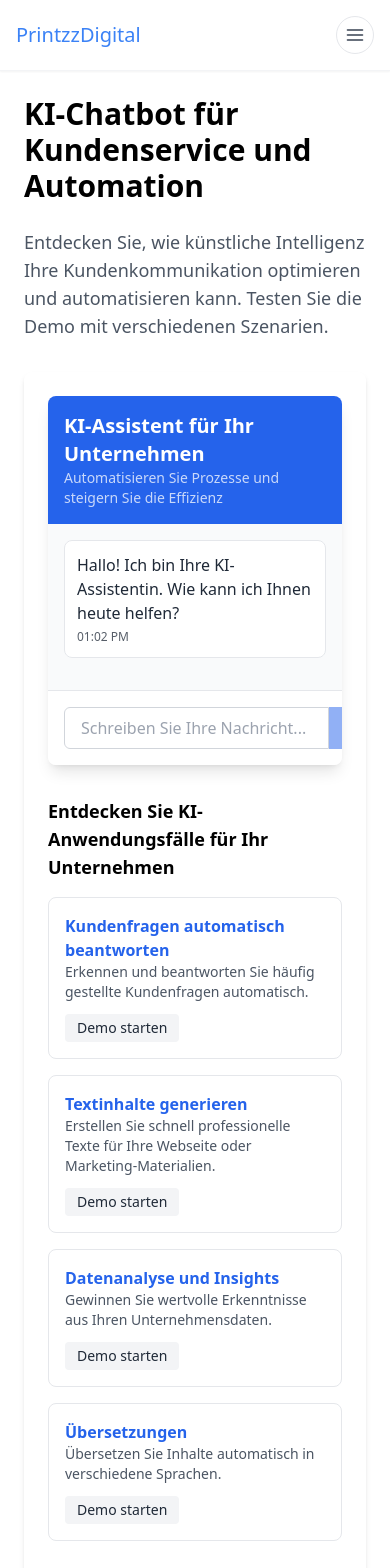
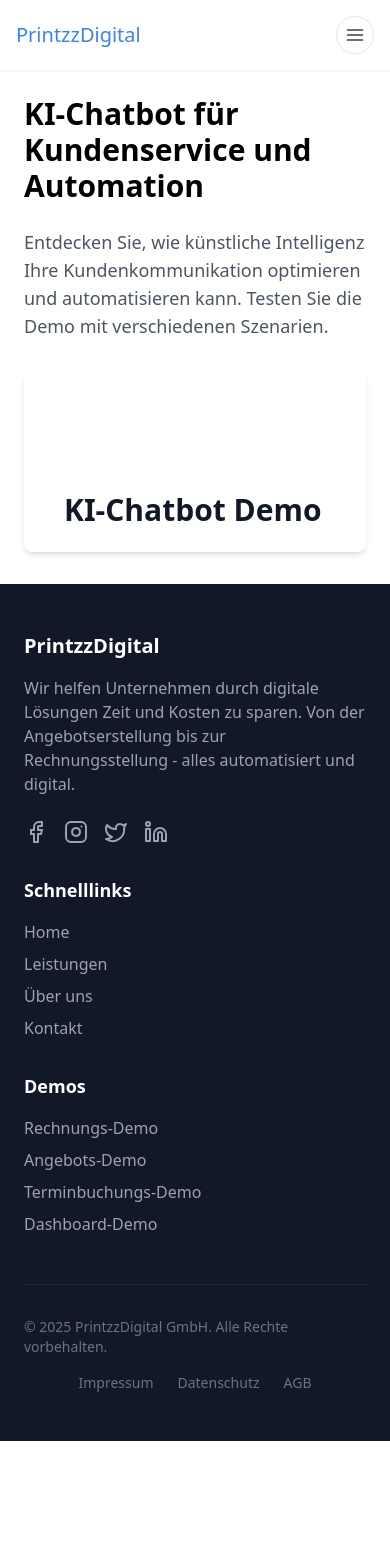
Before and after one commit to lk2693/printzzdigital, a Next.js app: page /demos/AI-bot in a window 390 px wide. Shown: the top 1568 px of the page. After the commit the page ends 1441 px from the top, so only its background shows below. Built offline with nearby package versions, Linux system fonts and the light colour scheme.

Commit message:
„mobile„

```diff
--- a/app/demos/ki-chatbot/page.tsx
+++ b/app/demos/ki-chatbot/page.tsx
@@ -1,24 +1,15 @@
 // app/demos/ki-chatbot/page.tsx
 "use client";
 
-import AIDemo from "../../../components/AIDemo";
-import Header from "../../../components/Header";
-import Footer from "../../../components/Footer";
+import AIDemo from '@/components/AIDemo';
+import Header from '@/components/Header';
+import Footer from '@/components/Footer';
 
-export default function KIChatbotPage() {
+export default function ChatbotPage() {
   return (
     <>
       <Header />
-      <div className="pt-24 max-w-7xl mx-auto px-6 py-8">
-        <h1 className="text-3xl font-bold mb-6">KI-Chatbot für Kundenservice und Automation</h1>
-        <p className="text-lg text-gray-600 mb-8">
-          Entdecken Sie, wie künstliche Intelligenz Ihre Kundenkommunikation optimieren
-          und automatisieren kann. Testen Sie die Demo mit verschiedenen Szenarien.
-        </p>
-        <div className="bg-white rounded-lg shadow-md p-6">
-          <AIDemo />
-        </div>
-      </div>
+      <AIDemo />
       <Footer />
     </>
   );
--- a/components/AiDemo.tsx
+++ b/components/AiDemo.tsx
@@ -1,220 +1,14 @@
-// components/AIDemo.tsx
-import React, { useState, useRef, useEffect } from 'react';
+"use client"
 
-// Typen für unsere Komponenten
-type Message = {
-  id: string;
-  text: string;
-  sender: 'user' | 'ai';
-  timestamp: Date;
-};
+import React from 'react';
 
-type DemoFeature = {
-  id: string;
-  title: string;
-  description: string;
-  prompt: string;
-};
-
-const AIDemo: React.FC = () => {
-  // Demo-Features für KMU
-  const features: DemoFeature[] = [
-    {
-      id: '1',
-      title: 'Kundenfragen automatisch beantworten',
-      description: 'Erkennen und beantworten Sie häufig gestellte Kundenfragen automatisch.',
-      prompt: 'Wie kann ich meine Bestellung verfolgen?'
-    },
-    {
-      id: '2',
-      title: 'Textinhalte generieren',
-      description: 'Erstellen Sie schnell professionelle Texte für Ihre Webseite oder Marketing-Materialien.',
-      prompt: 'Erstelle einen kurzen Produkttext für unsere neue umweltfreundliche Verpackung.'
-    },
-    {
-      id: '3',
-      title: 'Datenanalyse und Insights',
-      description: 'Gewinnen Sie wertvolle Erkenntnisse aus Ihren Unternehmensdaten.',
-      prompt: 'Analysiere die Verkaufszahlen des letzten Quartals und gib Empfehlungen.'
-    },
-    {
-      id: '4',
-      title: 'Übersetzungen',
-      description: 'Übersetzen Sie Inhalte automatisch in verschiedene Sprachen.',
-      prompt: 'Übersetze folgenden Text ins Englische: "Unser Unternehmen steht für Qualität und Innovation."'
-    }
-  ];
-
-  // State für die Chat-Nachrichten
-  const [messages, setMessages] = useState<Message[]>([
-    {
-      id: '0',
-      text: 'Hallo! Ich bin Ihre KI-Assistentin. Wie kann ich Ihnen heute helfen?',
-      sender: 'ai',
-      timestamp: new Date()
-    }
-  ]);
-
-  const [inputText, setInputText] = useState('');
-  const [isLoading, setIsLoading] = useState(false);
-  const messagesEndRef = useRef<HTMLDivElement>(null);
-
-  // Automatische Antworten für die Demo
-  const demoResponses: Record<string, string> = {
-    'Wie kann ich meine Bestellung verfolgen?':
-      'Sie können Ihre Bestellung über unser Kundenportal verfolgen. Gehen Sie auf "Mein Konto" > "Bestellungen" und klicken Sie auf die Bestellnummer. Alternativ können Sie auch die Tracking-Nummer in der Bestätigungs-E-Mail verwenden.',
-
-    'Erstelle einen kurzen Produkttext für unsere neue umweltfreundliche Verpackung.':
-      'Unsere revolutionäre Öko-Verpackung: Hergestellt aus 100% recycelten Materialien und vollständig biologisch abbaubar. Schützen Sie Ihre Produkte und gleichzeitig unseren Planeten. Mit unserem innovativen Design reduzieren Sie nicht nur Ihren ökologischen Fußabdruck, sondern begeistern auch umweltbewusste Kunden. Zukunftsorientierte Verpackung, die Verantwortung zeigt.',
-
-    'Analysiere die Verkaufszahlen des letzten Quartals und gib Empfehlungen.':
-      'Basierend auf den Verkaufszahlen des letzten Quartals sehe ich einen Anstieg bei Produktkategorie A (+15%) und einen Rückgang bei Kategorie C (-8%). Die höchsten Umsätze wurden in der Region Nord erzielt. Empfehlungen: 1) Marketing-Budget für Kategorie A erhöhen, 2) Produktlinie C überarbeiten oder Preisstrategien anpassen, 3) Best Practices aus Region Nord auf andere Regionen übertragen, 4) Cross-Selling zwischen Kategorie A und B verstärken.',
-
-    'Übersetze folgenden Text ins Englische: "Unser Unternehmen steht für Qualität und Innovation."':
-      '"Our company stands for quality and innovation."'
-  };
-
-  // Funktion zum Scrollen zum Ende des Chats
-  const scrollToBottom = () => {
-    messagesEndRef.current?.scrollIntoView({ behavior: 'smooth' });
-  };
-
-  useEffect(() => {
-    scrollToBottom();
-  }, [messages]);
-
-  // Nachricht senden und Antwort generieren
-  const sendMessage = async (text: string) => {
-    if (!text.trim()) return;
-
-    // Neue Benutzernachricht hinzufügen
-    const userMessage: Message = {
-      id: Date.now().toString(),
-      text,
-      sender: 'user',
-      timestamp: new Date()
-    };
-
-    setMessages(prev => [...prev, userMessage]);
-    setInputText('');
-    setIsLoading(true);
-
-    // In einer realen Anwendung würden Sie hier Ihre KI-API aufrufen
-    // Für diese Demo verwenden wir vordefinierte Antworten
-    setTimeout(() => {
-      const aiResponse: Message = {
-        id: (Date.now() + 1).toString(),
-        text: demoResponses[text] || 'Ich verstehe Ihre Anfrage. In einer echten Implementierung würde ich hier eine passende Antwort liefern, basierend auf Ihren Unternehmensdaten und -prozessen.',
-        sender: 'ai',
-        timestamp: new Date()
-      };
-
-      setMessages(prev => [...prev, aiResponse]);
-      setIsLoading(false);
-    }, 1000);
-  };
-
-  // Feature-Demo starten
-  const startFeatureDemo = (prompt: string) => {
-    setInputText(prompt);
-    sendMessage(prompt);
-  };
-
+export default function AIDemo() {
   return (
-    <div className="flex flex-col h-full max-w-4xl mx-auto">
-      <div className="bg-white rounded-lg shadow-lg overflow-hidden flex flex-col h-full">
-        {/* Header */}
-        <div className="bg-blue-600 text-white p-4">
-          <h2 className="text-xl font-bold">KI-Assistent für Ihr Unternehmen</h2>
-          <p className="text-sm opacity-75">Automatisieren Sie Prozesse und steigern Sie die Effizienz</p>
-        </div>
-
-        {/* Chat-Bereich */}
-        <div className="flex-1 overflow-y-auto p-4 bg-gray-50">
-          {messages.map(message => (
-            <div
-              key={message.id}
-              className={`mb-4 flex ${message.sender === 'user' ? 'justify-end' : 'justify-start'}`}
-            >
-              <div
-                className={`rounded-lg p-3 max-w-xs md:max-w-md ${
-                  message.sender === 'user'
-                    ? 'bg-blue-500 text-white'
-                    : 'bg-white text-gray-800 border border-gray-200'
-                }`}
-              >
-                <p>{message.text}</p>
-                <p className="text-xs opacity-75 mt-1">
-                  {message.timestamp.toLocaleTimeString([], { hour: '2-digit', minute: '2-digit' })}
-                </p>
-              </div>
-            </div>
-          ))}
-          {isLoading && (
-            <div className="flex justify-start mb-4">
-              <div className="bg-white text-gray-800 rounded-lg p-3 border border-gray-200">
-                <div className="flex space-x-2">
-                  <div className="w-2 h-2 rounded-full bg-gray-400 animate-pulse"></div>
-                  <div className="w-2 h-2 rounded-full bg-gray-400 animate-pulse delay-100"></div>
-                  <div className="w-2 h-2 rounded-full bg-gray-400 animate-pulse delay-200"></div>
-                </div>
-              </div>
-            </div>
-          )}
-          <div ref={messagesEndRef} />
-        </div>
-
-        {/* Eingabefeld */}
-        <div className="border-t border-gray-200 p-4 bg-white">
-          <div className="flex">
-            <input
-              type="text"
-              value={inputText}
-              onChange={(e) => setInputText(e.target.value)}
-              onKeyPress={(e) => e.key === 'Enter' && sendMessage(inputText)}
-              placeholder="Schreiben Sie Ihre Nachricht..."
-              className="flex-1 border border-gray-300 rounded-l-md py-2 px-4 focus:outline-none focus:ring-2 focus:ring-blue-500"
-            />
-            <button
-              onClick={() => sendMessage(inputText)}
-              disabled={!inputText.trim() || isLoading}
-              className="bg-blue-600 text-white rounded-r-md px-4 py-2 font-medium hover:bg-blue-700 focus:outline-none focus:ring-2 focus:ring-blue-500 disabled:opacity-50"
-            >
-              Senden
-            </button>
-          </div>
-        </div>
-      </div>
-
-      {/* Feature-Demos */}
-      <div className="mt-8">
-        <h3 className="text-lg font-semibold mb-4">Entdecken Sie KI-Anwendungsfälle für Ihr Unternehmen</h3>
-        <div className="grid grid-cols-1 md:grid-cols-2 gap-4">
-          {features.map(feature => (
-            <div key={feature.id} className="border border-gray-200 rounded-lg p-4 bg-white hover:shadow-md transition-shadow">
-              <h4 className="font-bold text-blue-600">{feature.title}</h4>
-              <p className="text-gray-600 mb-3 text-sm">{feature.description}</p>
-              <button
-                onClick={() => startFeatureDemo(feature.prompt)}
-                className="text-sm bg-gray-100 hover:bg-gray-200 text-gray-800 font-medium py-1 px-3 rounded transition-colors"
-              >
-                Demo starten
-              </button>
-            </div>
-          ))}
-        </div>
-      </div>
-
-      {/* Integrationshinweise */}
-      <div className="mt-8 bg-blue-50 rounded-lg p-4 border border-blue-100">
-        <h3 className="text-lg font-semibold text-blue-800 mb-2">Implementierungshinweise</h3>
-        <p className="text-blue-700 text-sm">
-          In einer vollständigen Implementierung würde diese Komponente mit einer KI-API wie OpenAI, Anthropic Claude oder einer eigenen KI-Lösung verbunden sein.
-          Die Antworten können an Ihre Unternehmensdaten und -prozesse angepasst werden, um spezifische Aufgaben zu automatisieren.
-        </p>
+    <div className="pt-24">
+      <div className="max-w-7xl mx-auto px-4 sm:px-6 lg:px-8">
+        <h1 className="text-3xl font-bold text-gray-900">KI-Chatbot Demo</h1>
+        {/* Add your AI chatbot demo content here */}
       </div>
     </div>
   );
-};
-
-export default AIDemo;
+}
```
